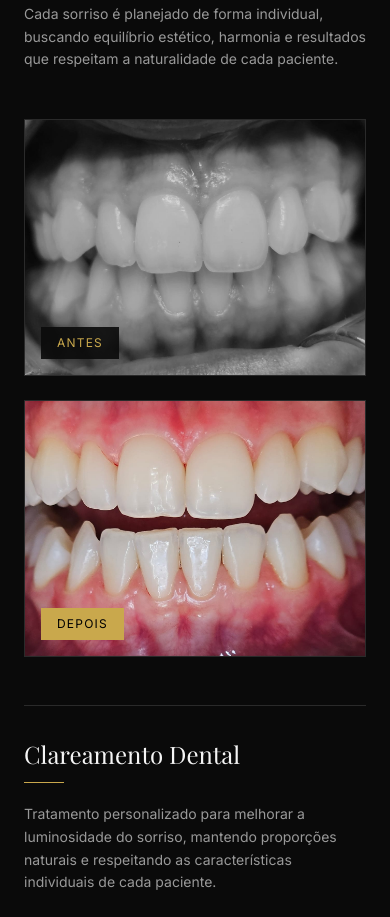
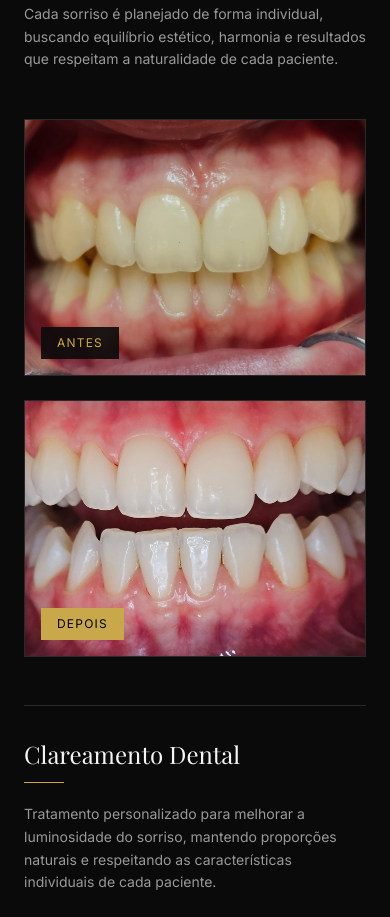
Before and after one commit to pedro-devxzd/projeto-nomade, a Next.js app: page / in a window 390 px wide. Shown: the part 4280-5197 px from the top of the page. Built offline with nearby package versions, Linux system fonts and the light colour scheme; a web font is replaced by a local one.

Commit message:
refina efeito antes e depois da galeria

```diff
--- a/app/components/sections/Galeria.jsx
+++ b/app/components/sections/Galeria.jsx
@@ -73,16 +73,18 @@ export default function Galeria() {
   w-full
   aspect-[4/3]
   object-cover
-                    grayscale
-                    contrast-90
-                    brightness-95
   transition-all
   duration-700
   ease-out
-                    group-hover:grayscale-0
-                    group-hover:contrast-100
-                    group-hover:brightness-100
-                    group-hover:scale-105
+
+  md:grayscale
+  md:brightness-95
+  md:contrast-95
+
+  md:group-hover:grayscale-0
+  md:group-hover:brightness-105
+  md:group-hover:saturate-125
+  md:group-hover:scale-105
 "
                 />
 
```
Lines whose indentation alone changed are shown as unchanged.
